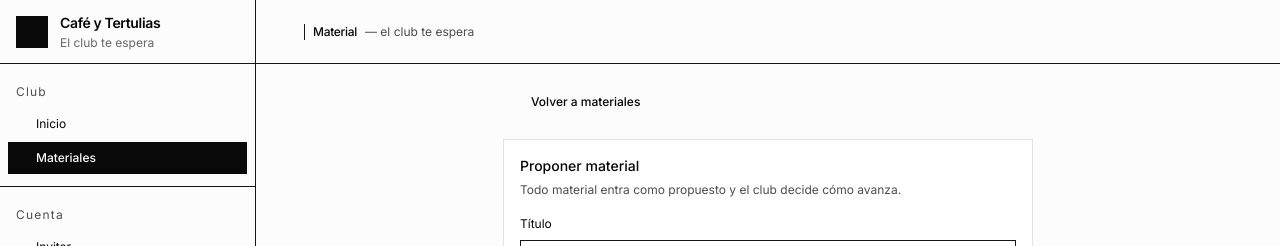
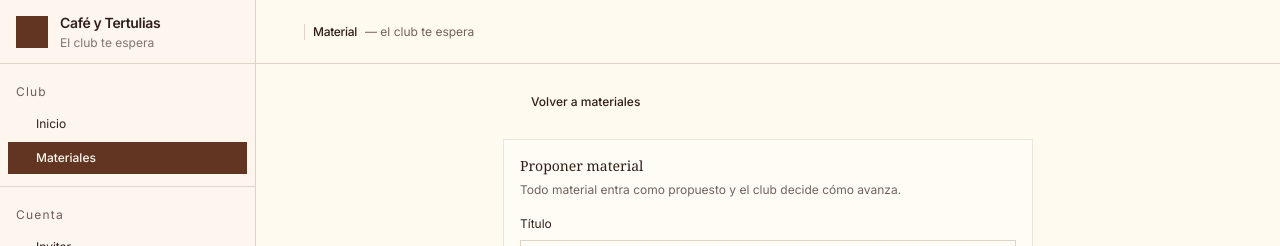
Before and after one commit to Andeveling/cafe-y-tertulia, a Next.js app: page /materials/nuevo in a window 1280 px wide. Shown: the top 246 px of the page. Built offline with nearby package versions, Linux system fonts and the light colour scheme; some icons are missing.

Commit message:
style(theme): paleta café y libros — pergamino, espresso y luz ámbar

```diff
--- a/app/globals.css
+++ b/app/globals.css
@@ -9,7 +9,8 @@
 	--color-foreground: var(--foreground);
 	--font-sans: var(--font-sans);
 	--font-mono: var(--font-geist-mono);
-	--font-heading: var(--font-sans);
+	--font-serif: var(--font-serif);
+	--font-heading: var(--font-heading);
 	--color-sidebar-ring: var(--sidebar-ring);
 	--color-sidebar-border: var(--sidebar-border);
 	--color-sidebar-accent-foreground: var(--sidebar-accent-foreground);
@@ -27,6 +28,7 @@
 	--color-input: var(--input);
 	--color-border: var(--border);
 	--color-destructive: var(--destructive);
+	--color-destructive-foreground: var(--destructive-foreground);
 	--color-accent-foreground: var(--accent-foreground);
 	--color-accent: var(--accent);
 	--color-muted-foreground: var(--muted-foreground);
@@ -48,76 +50,113 @@
 	--radius-4xl: calc(var(--radius) * 2.6);
 }
 
-/* Design tokens — brutalist: hard corners, high-contrast ink, crisp borders.
-   Prefer changing tokens here over forking components/ui (shadcn theming docs). */
+/*
+  Café y Tertulia — tokens café & libros
+  ──────────────────────────────────────
+  Papel pergamino (background/card) + tinta espresso (foreground)
+  + latte dorado (secondary) + cuero/terracota (chart/accent).
+  Claro = mesa de cafetería de mañana; oscuro = lámpara cálida de noche.
+
+  Paleta pensada para no competir con la conversación:
+  - Contraste tinta/papel ≥ AAA, pero sin negro puro
+  - Bordes y sombras en marrón cálido, no gris frío
+  - Radius suave (libro, taza) en vez de brutalista 0
+  - Tipografía: Inter para lectura rápida, serif para títulos literarios
+*/
 :root {
-	--background: oklch(0.99 0 0);
-	--foreground: oklch(0.12 0 0);
-	--card: oklch(1 0 0);
-	--card-foreground: oklch(0.12 0 0);
-	--popover: oklch(1 0 0);
-	--popover-foreground: oklch(0.12 0 0);
-	--primary: oklch(0.14 0 0);
-	--primary-foreground: oklch(0.99 0 0);
-	--secondary: oklch(0.94 0 0);
-	--secondary-foreground: oklch(0.14 0 0);
-	--muted: oklch(0.94 0 0);
-	--muted-foreground: oklch(0.42 0 0);
-	--accent: oklch(0.94 0 0);
-	--accent-foreground: oklch(0.14 0 0);
-	--destructive: oklch(0.55 0.22 27);
-	--border: oklch(0.2 0 0);
-	--input: oklch(0.2 0 0);
-	--ring: oklch(0.2 0 0);
-	--chart-1: oklch(0.87 0 0);
-	--chart-2: oklch(0.556 0 0);
-	--chart-3: oklch(0.439 0 0);
-	--chart-4: oklch(0.371 0 0);
-	--chart-5: oklch(0.269 0 0);
-	/* 0 → entire radius-* scale collapses (brutalist) */
-	--radius: 0;
-	--sidebar: oklch(0.99 0 0);
-	--sidebar-foreground: oklch(0.12 0 0);
-	--sidebar-primary: oklch(0.14 0 0);
-	--sidebar-primary-foreground: oklch(0.99 0 0);
-	--sidebar-accent: oklch(0.94 0 0);
-	--sidebar-accent-foreground: oklch(0.14 0 0);
-	--sidebar-border: oklch(0.2 0 0);
-	--sidebar-ring: oklch(0.2 0 0);
+	--background: oklch(0.985 0.015 85);
+	--foreground: oklch(0.26 0.03 45);
+	--card: oklch(0.993 0.01 85);
+	--card-foreground: oklch(0.26 0.03 45);
+	--popover: oklch(0.993 0.01 85);
+	--popover-foreground: oklch(0.26 0.03 45);
+	--primary: oklch(0.38 0.07 43);
+	--primary-foreground: oklch(0.985 0.015 75);
+	--secondary: oklch(0.92 0.05 75);
+	--secondary-foreground: oklch(0.34 0.06 43);
+	--muted: oklch(0.948 0.018 75);
+	--muted-foreground: oklch(0.51 0.02 45);
+	--accent: oklch(0.934 0.02 75);
+	--accent-foreground: oklch(0.3 0.04 43);
+	--destructive: oklch(0.54 0.17 26);
+	--destructive-foreground: oklch(0.985 0.015 75);
+	--border: oklch(0.87 0.02 75);
+	--input: oklch(0.87 0.02 75);
+	--ring: oklch(0.38 0.07 43);
+	--chart-1: oklch(0.38 0.07 43);
+	--chart-2: oklch(0.72 0.08 70);
+	--chart-3: oklch(0.56 0.11 38);
+	--chart-4: oklch(0.82 0.05 75);
+	--chart-5: oklch(0.3 0.055 43);
+	--radius: 0.625rem;
+	--sidebar: oklch(0.977 0.013 75);
+	--sidebar-foreground: oklch(0.26 0.03 45);
+	--sidebar-primary: oklch(0.38 0.07 43);
+	--sidebar-primary-foreground: oklch(0.985 0.015 75);
+	--sidebar-accent: oklch(0.934 0.02 75);
+	--sidebar-accent-foreground: oklch(0.3 0.04 43);
+	--sidebar-border: oklch(0.88 0.02 75);
+	--sidebar-ring: oklch(0.38 0.07 43);
+	--font-serif: "Fraunces", "Lora", Georgia, Cambria, "Times New Roman", serif;
+	--font-heading: var(--font-serif);
+	--shadow-color: oklch(0.35 0.04 45);
+	--shadow-opacity: 0.08;
+	--shadow-blur: 12px;
+	--shadow-spread: 0px;
+	--shadow-x: 0;
+	--shadow-y: 4px;
+	--shadow-2xs: 0 1px 3px 0px hsl(30 15% 20% / 0.05);
+	--shadow-xs: 0 1px 3px 0px hsl(30 15% 20% / 0.05);
+	--shadow-sm:
+		0 1px 3px 0px hsl(30 15% 20% / 0.07), 0 1px 2px -1px hsl(30 15% 20% / 0.07);
+	--shadow:
+		0 1px 3px 0px hsl(30 15% 20% / 0.07), 0 1px 2px -1px hsl(30 15% 20% / 0.07);
+	--shadow-md:
+		0 4px 6px -1px hsl(30 15% 20% / 0.08), 0 2px 4px -2px hsl(30 15% 20% / 0.08);
+	--shadow-lg:
+		0 10px 15px -3px hsl(30 15% 20% / 0.08),
+		0 4px 6px -4px hsl(30 15% 20% / 0.08);
+	--shadow-xl:
+		0 20px 25px -5px hsl(30 15% 20% / 0.08),
+		0 8px 10px -6px hsl(30 15% 20% / 0.08);
+	--shadow-2xl: 0 25px 50px -12px hsl(30 15% 20% / 0.18);
 }
 
 .dark {
-	--background: oklch(0.12 0 0);
-	--foreground: oklch(0.98 0 0);
-	--card: oklch(0.16 0 0);
-	--card-foreground: oklch(0.98 0 0);
-	--popover: oklch(0.16 0 0);
-	--popover-foreground: oklch(0.98 0 0);
-	--primary: oklch(0.98 0 0);
-	--primary-foreground: oklch(0.12 0 0);
-	--secondary: oklch(0.22 0 0);
-	--secondary-foreground: oklch(0.98 0 0);
-	--muted: oklch(0.22 0 0);
-	--muted-foreground: oklch(0.72 0 0);
-	--accent: oklch(0.22 0 0);
-	--accent-foreground: oklch(0.98 0 0);
-	--destructive: oklch(0.7 0.19 22);
-	--border: oklch(0.85 0 0 / 35%);
-	--input: oklch(0.85 0 0 / 40%);
-	--ring: oklch(0.85 0 0 / 50%);
-	--chart-1: oklch(0.87 0 0);
-	--chart-2: oklch(0.556 0 0);
-	--chart-3: oklch(0.439 0 0);
-	--chart-4: oklch(0.371 0 0);
-	--chart-5: oklch(0.269 0 0);
-	--sidebar: oklch(0.16 0 0);
-	--sidebar-foreground: oklch(0.98 0 0);
-	--sidebar-primary: oklch(0.98 0 0);
-	--sidebar-primary-foreground: oklch(0.12 0 0);
-	--sidebar-accent: oklch(0.22 0 0);
-	--sidebar-accent-foreground: oklch(0.98 0 0);
-	--sidebar-border: oklch(0.85 0 0 / 35%);
-	--sidebar-ring: oklch(0.85 0 0 / 50%);
+	--background: oklch(0.18 0.025 45);
+	--foreground: oklch(0.94 0.02 75);
+	--card: oklch(0.215 0.025 45);
+	--card-foreground: oklch(0.94 0.02 75);
+	--popover: oklch(0.215 0.025 45);
+	--popover-foreground: oklch(0.94 0.02 75);
+	--primary: oklch(0.84 0.06 75);
+	--primary-foreground: oklch(0.22 0.03 45);
+	--secondary: oklch(0.28 0.03 45);
+	--secondary-foreground: oklch(0.84 0.06 75);
+	--muted: oklch(0.26 0.025 45);
+	--muted-foreground: oklch(0.72 0.02 75);
+	--accent: oklch(0.29 0.025 45);
+	--accent-foreground: oklch(0.94 0.02 75);
+	--destructive: oklch(0.6 0.15 25);
+	--destructive-foreground: oklch(0.94 0.02 75);
+	--border: oklch(0.32 0.02 45);
+	--input: oklch(0.36 0.025 45);
+	--ring: oklch(0.84 0.06 75);
+	--chart-1: oklch(0.84 0.06 75);
+	--chart-2: oklch(0.45 0.06 45);
+	--chart-3: oklch(0.58 0.1 38);
+	--chart-4: oklch(0.38 0.05 60);
+	--chart-5: oklch(0.72 0.06 75);
+	--sidebar: oklch(0.2 0.025 45);
+	--sidebar-foreground: oklch(0.94 0.02 75);
+	--sidebar-primary: oklch(0.84 0.06 75);
+	--sidebar-primary-foreground: oklch(0.22 0.03 45);
+	--sidebar-accent: oklch(0.28 0.03 45);
+	--sidebar-accent-foreground: oklch(0.94 0.02 75);
+	--sidebar-border: oklch(0.32 0.02 45);
+	--sidebar-ring: oklch(0.84 0.06 75);
+	--shadow-color: oklch(0 0 0);
+	--shadow-opacity: 0.35;
 }
 
 @layer base {
@@ -130,4 +169,11 @@
 	html {
 		@apply font-sans;
 	}
+	h1,
+	h2,
+	h3,
+	h4 {
+		font-family: var(--font-heading);
+		letter-spacing: -0.015em;
+	}
 }
```
